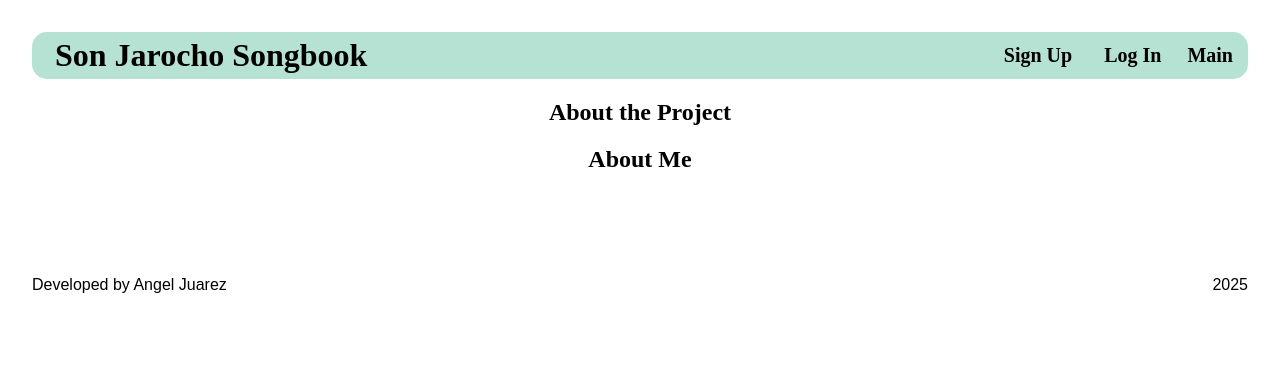
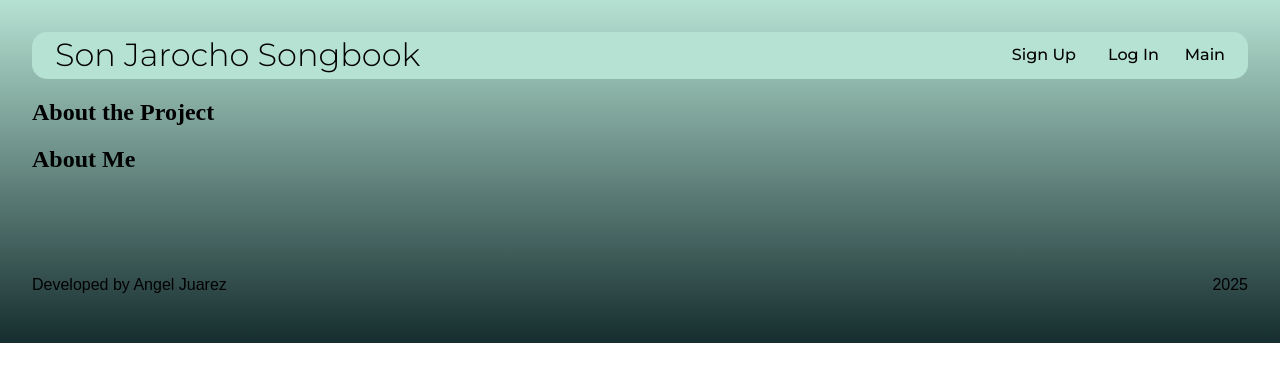
Before and after one commit to ajuarezse/tripleTenFinalProject_React, a React (Vite) app: page /about in a window 1280 px wide. Shown: the top 382 px of the page. Built offline with nearby package versions, Linux system fonts and the light colour scheme.

Commit message:
add fonts

```diff
--- a/src/components/App/App.css
+++ b/src/components/App/App.css
@@ -1,34 +1,14 @@
-#root {
-  max-width: 1280px;
-  margin: 0 auto;
-  padding: 2rem;
-  text-align: center;
+@font-face {
+  font-family: Montserrat;
+  src: url(../../vendor/fonts/Montserrat-VariableFont_wght.ttf);
 }
 
-.logo {
-  height: 6em;
-  padding: 1.5em;
-  will-change: filter;
-  transition: filter 300ms;
-}
-.logo:hover {
-  filter: drop-shadow(0 0 2em #646cffaa);
-}
-.logo.react:hover {
-  filter: drop-shadow(0 0 2em #61dafbaa);
+.app {
+  background-image: linear-gradient(to top, #152d2e, #b6e2d3);
 }
 
-@keyframes logo-spin {
-  from {
-    transform: rotate(0deg);
-  }
-  to {
-    transform: rotate(360deg);
-  }
+.app__content {
+  max-width: 1360px;
+  margin: 0 auto;
+  padding: 2em;
 }
-
-@media (prefers-reduced-motion: no-preference) {
-  a:nth-of-type(2) .logo {
-    animation: logo-spin infinite 20s linear;
-  }
-}
--- a/src/components/App/App.jsx
+++ b/src/components/App/App.jsx
@@ -95,6 +95,7 @@ function App() {
     <>
       <CurrentUserContext.Provider value={currentUser}>
         <div className="app">
+          <div className="app__content">
             <Header
               handleRegisterModal={handleRegisterModal}
               handleLoginModal={handleLoginModal}
@@ -115,6 +116,7 @@ function App() {
             </Routes>
             <Footer />
           </div>
+
           <ItemModal
             onClose={closeActiveModal}
             activeModal={activeModal}
@@ -137,6 +139,7 @@ function App() {
             onLogIn={handleLogIn}
             handleOverlayClick={handleOverlayClick}
           />
+        </div>
       </CurrentUserContext.Provider>
     </>
   );
--- a/src/components/Header/Header.css
+++ b/src/components/Header/Header.css
@@ -5,6 +5,7 @@
   background-color: #b6e2d3;
   padding: 10px 15px;
   border-radius: 15px;
+  font-family: "Montserrat", Arial, Helvetica, sans-serif;
 }
 
 .header__title {
@@ -12,7 +13,7 @@
   display: flex;
   align-items: center;
   color: #000;
-  font-weight: 700;
+  font-weight: 300;
   font-size: 2em;
   line-height: 24.8px;
   background: none;
--- a/src/components/Navigation/Navigation.css
+++ b/src/components/Navigation/Navigation.css
@@ -1,14 +1,15 @@
 .navigation {
   display: flex;
   align-items: center;
+  margin-right: 8px;
 }
 
 .navigation__button {
   color: #000;
   text-decoration: none;
   margin-left: 20px;
-  font-weight: 700;
-  font-size: 20px;
+  font-weight: 500;
+  font-size: 1em;
   line-height: 24.8px;
   background: none;
   border: none;
```
Also changed, not shown: src/vendor/fonts/Montserrat-VariableFont_wght.ttf (added). Lines whose indentation alone changed are shown as unchanged.
